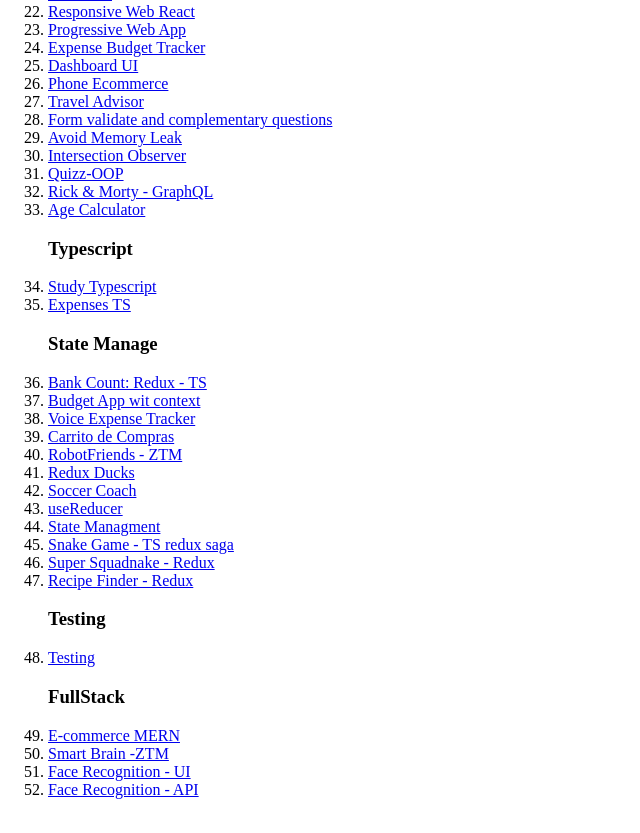
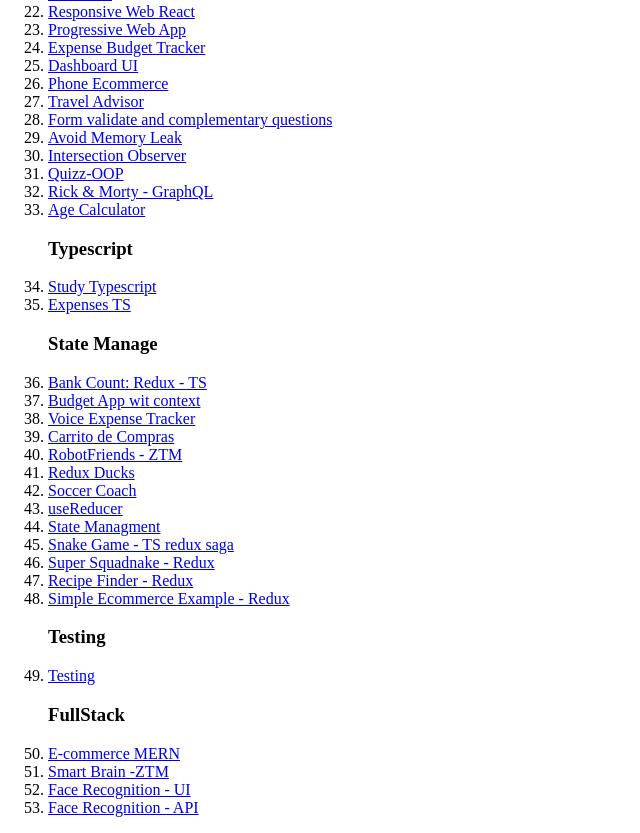
Before and after one commit to corozb/react_projects, a plain HTML site: page index.html in a window 1280 px wide. Shown: the part 455-1288 px from the top of the page, without its empty margins (0-640 px from the left). Drawn offline with Linux system fonts and the light colour scheme.

Commit message:
redux simple ecommerce

```diff
--- a/index.html
+++ b/index.html
@@ -154,6 +154,9 @@
     <li>
       <a href="https://github.com/corozb/state-manage/tree/master/recipe-finder-redux" target="_blank">Recipe Finder - Redux</a>
     </li>
+    <li>
+      <a href="https://github.com/corozb/state-manage/tree/master/searcher-redux" target="_blank">Simple Ecommerce Example - Redux</a>
+    </li>
 
     <h3>Testing</h3>
     <li>
```
